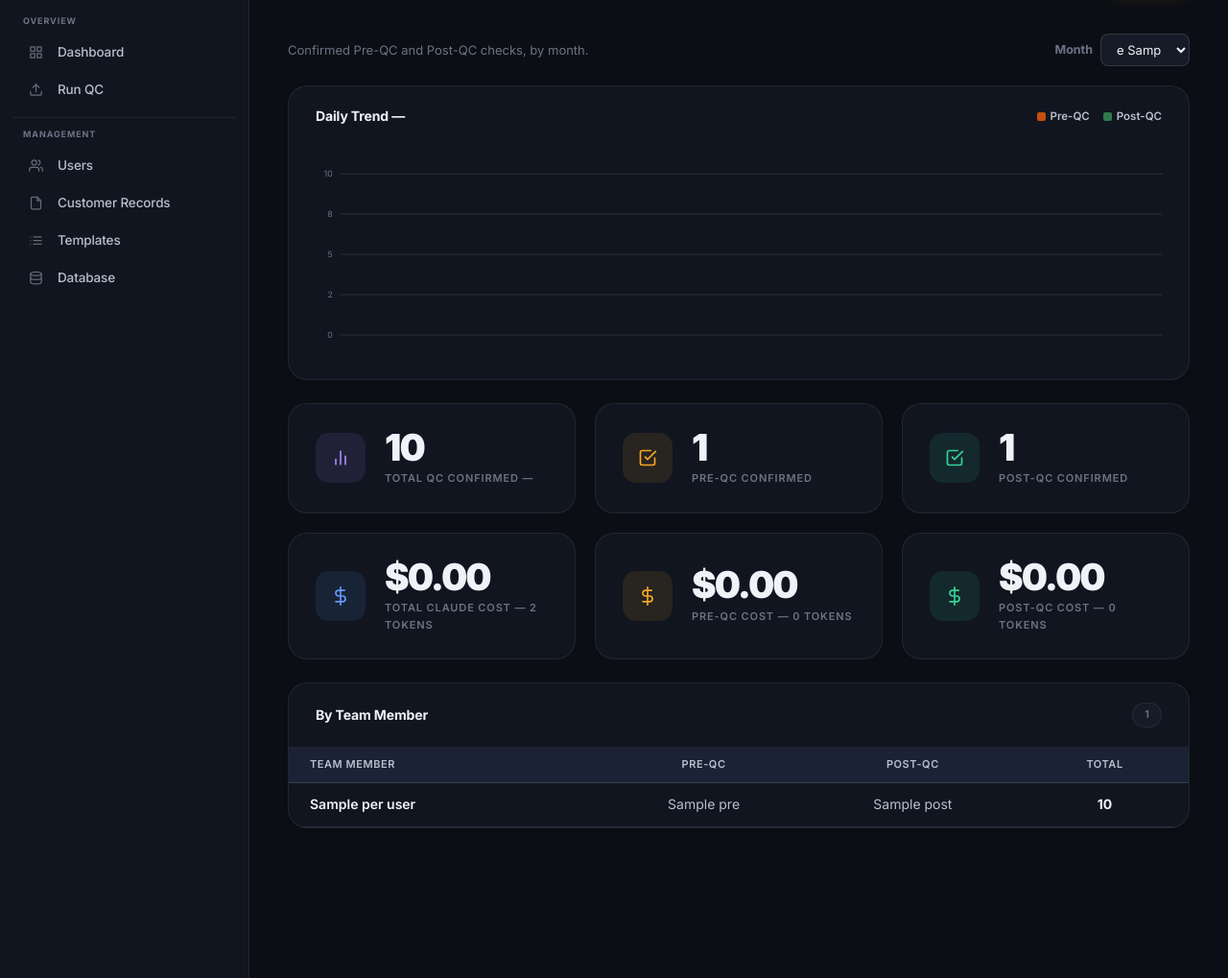
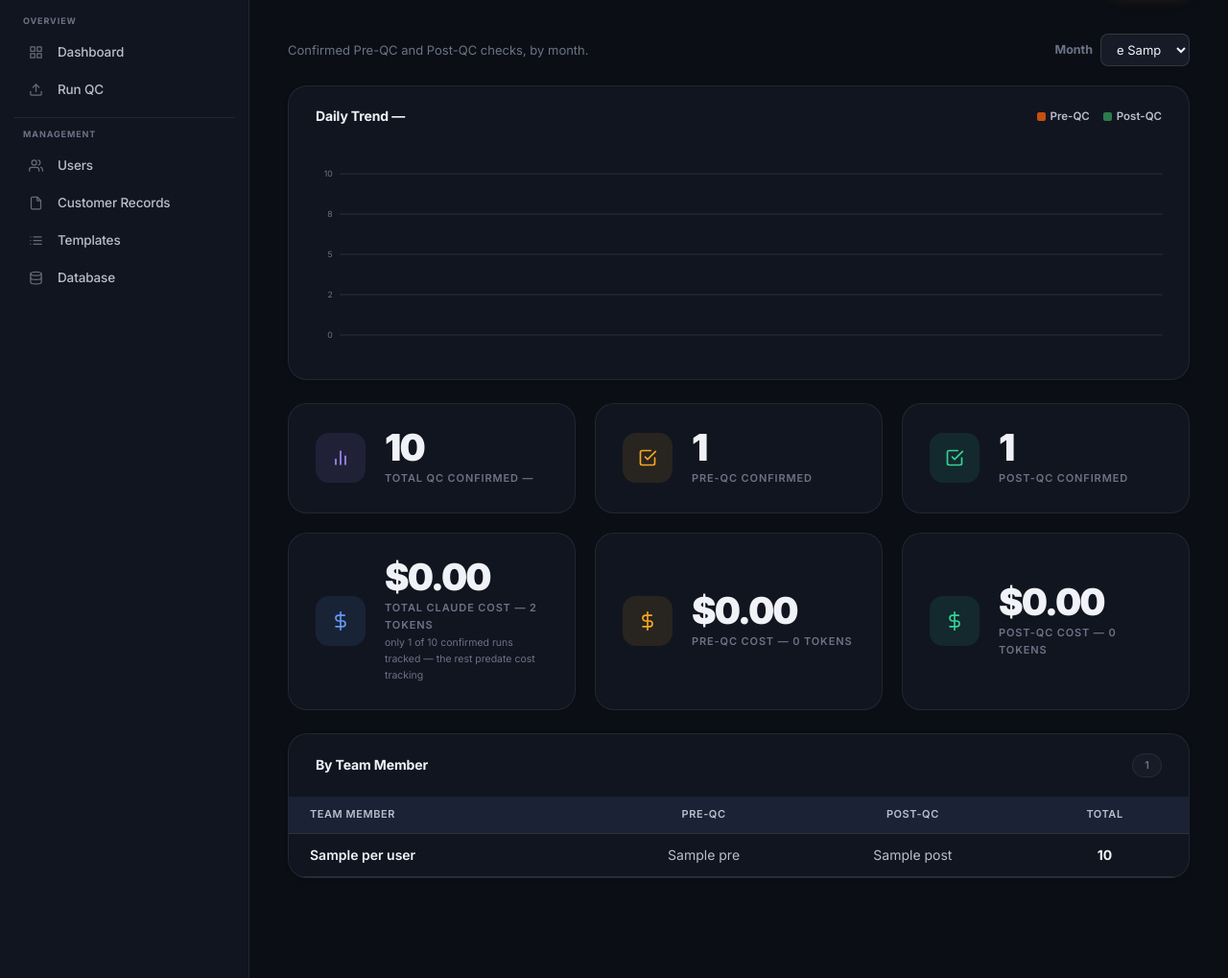
Before and after one commit to parmar-priyank/ADSAgent, a Python web app: template templates/admin_analysis.html in a window 1280 px wide. Shown: the part 66-1085 px from the top of the page at 96% size. Run offline with Jinja, Linux system fonts and the light colour scheme; the template is opened without the code that fills it: most values are stand-ins (such as "Sample title", 1, 10 or a date in 2020).

Commit message:
Show "N of M tracked" on Analysis cost tiles instead of a misleading total
Root cause of "cost shows zero": token tracking (c1c4eb5) only records
tokens on QC versions confirmed AFTER that deploy — versions confirmed
earlier have input_tokens/output_tokens = NULL (untracked), not 0, but
the cost tiles summed them as 0 with no indication that most of the
month's data was never tracked. Not a bug in the tracking itself (a
server-side check confirmed the 2 versions confirmed after the deploy
do have real token counts) — just a misleading blended total while
historical data outnumbers new data.

get_qc_monthly_stats now also returns how many of each month's
confirmed runs actually have tracked tokens vs. the total confirmed
count. The Analysis page shows a small note under any cost tile where
they differ — "only 1 of 14 confirmed runs tracked — the rest predate
cost tracking" — so the number reads honestly instead of implying the
true cost was zero. As more runs get confirmed under the current code,
this note naturally disappears on its own.

Co-Authored-By: Claude Sonnet 5 <noreply@anthropic.com>

```diff
--- a/templates/admin_analysis.html
+++ b/templates/admin_analysis.html
@@ -135,6 +135,11 @@
 {% set _total_cost = ((stats.total_input_tokens or 0) / 1000000 * claude_price_in) + ((stats.total_output_tokens or 0) / 1000000 * claude_price_out) %}
 {% set _pre_cost    = ((stats.pre_input_tokens or 0)  / 1000000 * claude_price_in) + ((stats.pre_output_tokens or 0)  / 1000000 * claude_price_out) %}
 {% set _post_cost   = ((stats.post_input_tokens or 0) / 1000000 * claude_price_in) + ((stats.post_output_tokens or 0) / 1000000 * claude_price_out) %}
+{% macro tracked_note(tracked, total) %}
+{% if total > 0 and tracked < total %}
+<div style="font-size:10.5px;color:var(--muted);margin-top:2px;">only {{ tracked }} of {{ total }} confirmed run{{ 's' if total != 1 }} tracked — the rest predate cost tracking</div>
+{% endif %}
+{% endmacro %}
 <div style="display:grid;grid-template-columns:repeat(3,1fr);gap:20px;align-items:stretch;margin-bottom:24px;">
   <div class="metric-card" title="{{ '{:,}'.format(stats.total_input_tokens or 0) }} input + {{ '{:,}'.format(stats.total_output_tokens or 0) }} output tokens">
     <div class="metric-icon-wrap blue">
@@ -145,6 +150,7 @@
     <div>
       <div class="metric-num">&#36;{{ '%.2f' | format(_total_cost) }}</div>
       <div class="metric-label">Total Claude Cost — {{ '{:,}'.format((stats.total_input_tokens or 0) + (stats.total_output_tokens or 0)) }} tokens</div>
+      {{ tracked_note(stats.tracked_count, stats.total) }}
     </div>
   </div>
 
@@ -157,6 +163,7 @@
     <div>
       <div class="metric-num">&#36;{{ '%.2f' | format(_pre_cost) }}</div>
       <div class="metric-label">Pre-QC Cost — {{ '{:,}'.format((stats.pre_input_tokens or 0) + (stats.pre_output_tokens or 0)) }} tokens</div>
+      {{ tracked_note(stats.pre_tracked_count, stats.pre_count) }}
     </div>
   </div>
 
@@ -169,6 +176,7 @@
     <div>
       <div class="metric-num">&#36;{{ '%.2f' | format(_post_cost) }}</div>
       <div class="metric-label">Post-QC Cost — {{ '{:,}'.format((stats.post_input_tokens or 0) + (stats.post_output_tokens or 0)) }} tokens</div>
+      {{ tracked_note(stats.post_tracked_count, stats.post_count) }}
     </div>
   </div>
 </div>
```
Also changed, not shown: db/quote_repo.py (+11 -0 lines).
